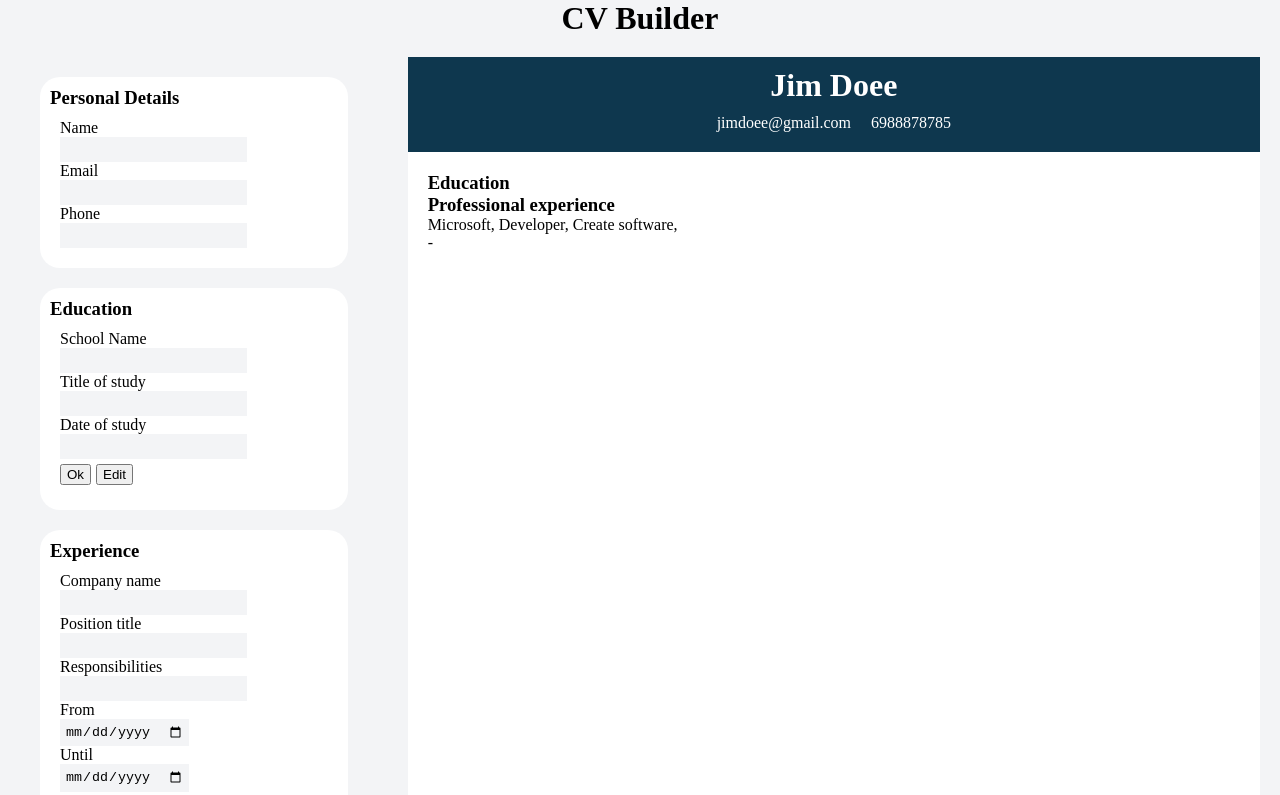
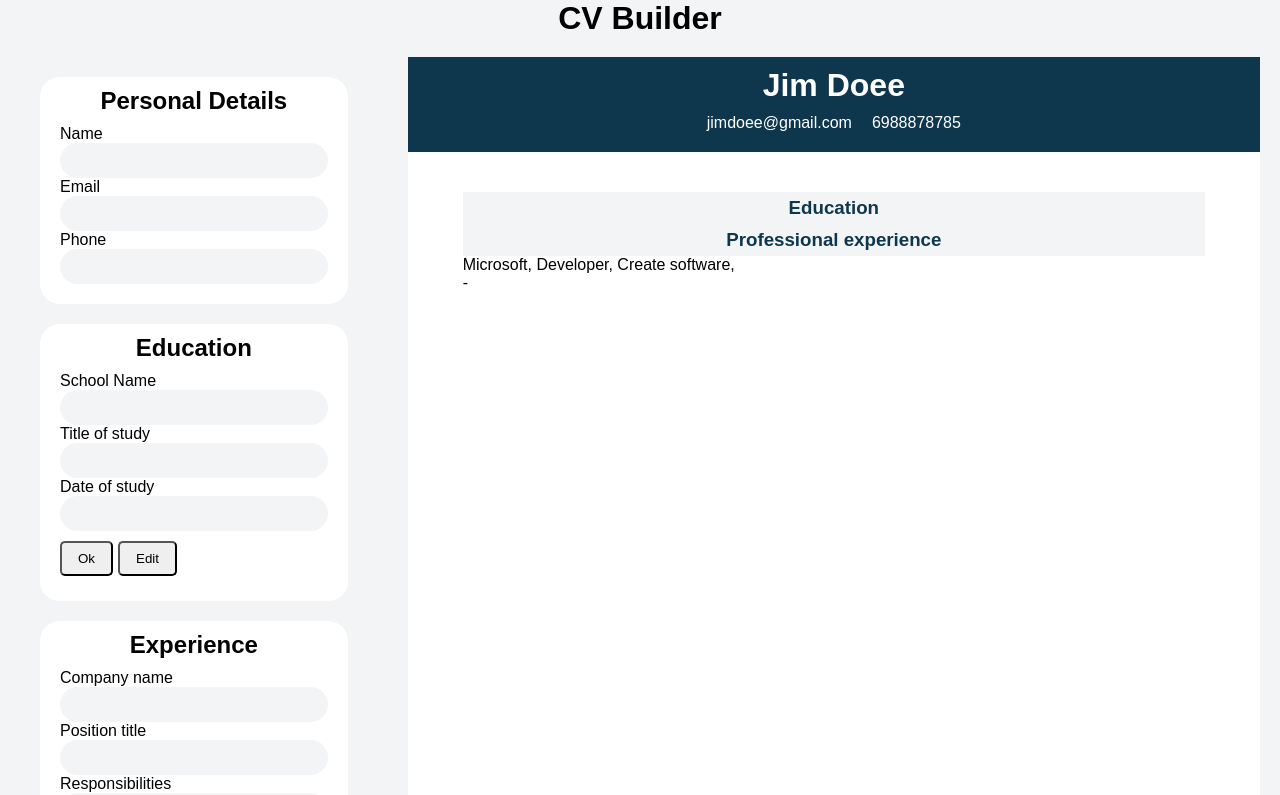
Before and after one commit to earnBill/reactCV, a React (Vite) app: page / in a window 1280 px wide. Shown: the top 795 px of the page. Built offline with nearby package versions, Linux system fonts and the light colour scheme.

Commit message:
fix education section css

```diff
--- a/src/components/EducationExperienceForm.jsx
+++ b/src/components/EducationExperienceForm.jsx
@@ -2,7 +2,7 @@
 export default function EducationExperienceForm({updateSchool, updateStudy, updateDate, updateEducation,editEducation}) {
   return (
     <div className="section-style">
-      <h3>Education </h3>
+      <h2>Education </h2>
       <form onSubmit={e => e.preventDefault()}>
         <label htmlFor="school-name">School Name</label>
         <input type="text" name="school-name" id="school-name" onChange={updateSchool}/>
--- a/src/components/GeneralInfoForm.jsx
+++ b/src/components/GeneralInfoForm.jsx
@@ -2,7 +2,7 @@ export default function GeneralInfoForm({updateName, updateEmail, updatePhone, e
 
   return (
     <div className="form-general-info section-style">
-      <h3>Personal Details</h3>
+      <h2>Personal Details</h2>
       <form onSubmit={e => e.preventDefault()}>
         <label htmlFor="name">Name</label>
         <input type="text" id="name" onChange={updateName}/>
--- a/src/components/PracticalExperienceForm.jsx
+++ b/src/components/PracticalExperienceForm.jsx
@@ -1,7 +1,7 @@
 export default function PracticalExperienceForm({updateCompany, updatePosition, updateRespo, updateFrom, updateUntil, updateExperience, editExperience}) {
   return (
     <div className="experience section-style">
-        <h3>Experience</h3>
+        <h2>Experience</h2>
         <form onSubmit={e => e.preventDefault()}>
           <label htmlFor="company">Company name</label>
           <input type="text" name="company" id="company" onChange={updateCompany}/>
--- a/src/components/Resume.jsx
+++ b/src/components/Resume.jsx
@@ -18,8 +18,15 @@ export default function Resume({personalInfo, educationInfo, experienceInfo}) {
             {educationInfo.map((educ, index) => {
               if(index) {
                 return (
-                <div key={index}>
-                  {educ.schoolName}, {educ.titleStudy}, {educ.dateStudy}
+                <div key={index} className="education-info">
+                  <div className="education-study-section">
+                    <p className="education-info-study">{educ.dateStudy}</p>
+                  </div>
+                  <div className="education-school-section">
+                    <p className="education-info-schoolName">{educ.schoolName}</p>
+                    <p className="education-info-study">{educ.titleStudy}</p>
+                  </div>
+
                 </div>
                 );
               }
--- a/src/index.css
+++ b/src/index.css
@@ -2,14 +2,21 @@
     box-sizing: border-box;
     margin: 0;
     padding: 0;
+    font-family: NotoSans, sans-serif;
 }
 
 header {
     text-align: center;
 }
 
+body {
+    background-color: #f3f4f6;
+}
 .container {
     background-color: #f3f4f6;
+    max-width: 1500px;
+    margin: auto;
+
 }
 
 .main-container {
@@ -28,6 +35,7 @@ aside {
     margin: 20px;
     background-color: #f3f4f6;
     height: 100%;
+    max-width: 750px;
 }
 
 main {
@@ -35,6 +43,10 @@ main {
     display: flex;
     flex-direction: column;
     margin: 20px;
+}
+.resume-container {
+    height: 29.7cm;
+    width: 21;
 }
 
 footer {
@@ -81,6 +93,9 @@ button {
 
 input {
     background-color: #f3f4f6;
+    width: 100%;
+    border-radius: 20px;
+    padding: 10px;
 }
 
 .form-general-info {
@@ -100,5 +115,43 @@ input {
 }
 
 .resume-body {
-    padding: 20px;
+    padding:  0 55px;
+    margin-top: 40px;
 }
+
+button {
+    margin-top: 10px;
+    padding: 8px 16px;
+    border-radius: 5px;
+}
+
+h3 {
+    color: #0e374e;
+    text-align: center;
+    font-weight: 800;
+    font-size: 1.17em;
+    background-color: #f3f4f6;;
+    padding: 5px 0;
+}
+
+h2 {
+    font-weight: 800;
+}
+
+.education-section {
+    margin-top: 40px;
+}
+
+.education-info {
+    display: flex;
+    width: 100vh;
+    margin-bottom: 24px;
+}
+
+.education-info-study{
+    width: 20vh;
+}
+
+.education-info-school {
+    font-weight: 700;
+}
```
